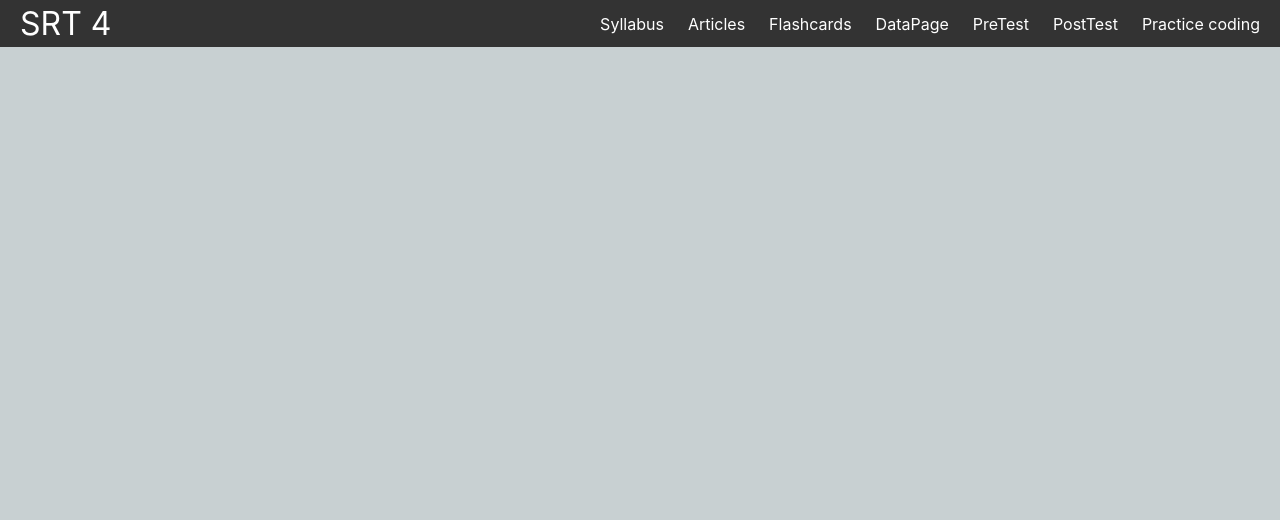
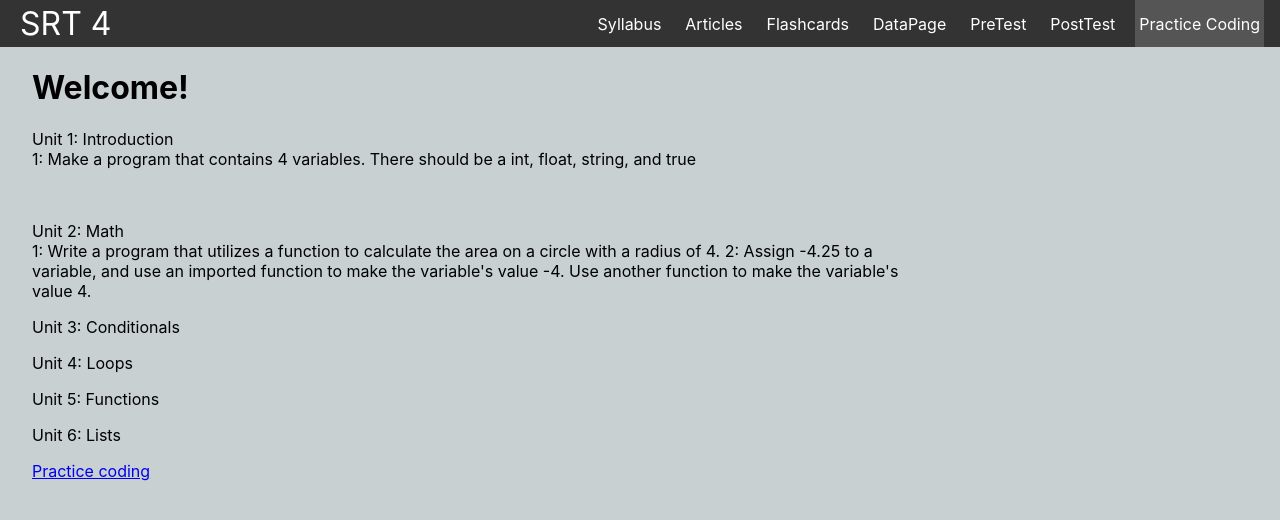
Before and after one commit to MD5595/SrtFlaskWebsite, a React (Create React App) app in the folder my-app/: page /PracticeCoding in a window 1280 px wide. Shown: the top 520 px of the page. Built offline with nearby package versions, Linux system fonts and the light colour scheme.

Commit message:
Added 3 questions to practice coding page

```diff
--- a/my-app/src/App.js
+++ b/my-app/src/App.js
@@ -77,6 +77,8 @@ function App() {
                 <Route index path="/PreTest" element={<PreTest/>}/>
                 <Route index path="/ABCDEFG" element={<PostTest/>}/>
                 <Route index path="/KeyPage" element={<KeyPage/>}/>
+                <Route index path="/PracticeCoding" element={<PracticeCoding/>}/>
+
 
             </Routes>
         </BrowserRouter>
--- a/my-app/src/components/Navbar.js
+++ b/my-app/src/components/Navbar.js
@@ -14,7 +14,8 @@ export default function Navigation() {
         <CustomLink to="/DataPage">DataPage</CustomLink>
         <CustomLink to="/PreTest">PreTest</CustomLink>
         <CustomLink to="/KeyPage">PostTest</CustomLink>
-        <a href="https://www.programiz.com/python-programming/online-compiler/" target="_blank">Practice coding</a>
+        <CustomLink to="/PracticeCoding">Practice Coding</CustomLink>
+
 
       </ul>
     </nav>
--- a/my-app/src/pages/PracticeCoding.js
+++ b/my-app/src/pages/PracticeCoding.js
@@ -4,6 +4,22 @@ function PracticeCoding() {
   return (
     <div className="container">
       <h1>Welcome!</h1>
+        <p>Unit 1: Introduction <br/>
+        1: Make a program that contains 4 variables. There should be a int, float, string, and true
+        </p><br/>
+        <p>Unit 2: Math
+        <br/>
+            1: Write a program that utilizes a function to calculate the area on a circle with a radius of 4.
+            2: Assign -4.25 to a variable, and use an imported function to make the variable's value -4. Use
+            another function to make the variable's value 4.
+
+        </p>
+        <p>Unit 3: Conditionals </p>
+        <p>Unit 4: Loops </p>
+        <p>Unit 5: Functions </p>
+        <p>Unit 6: Lists </p>
+        <a href="https://www.programiz.com/python-programming/online-compiler/" target="_blank">Practice coding</a>
+
     </div>
   );
 }
```
Also changed, not shown: 1 other file (tests, documents, lock files or other folders).
